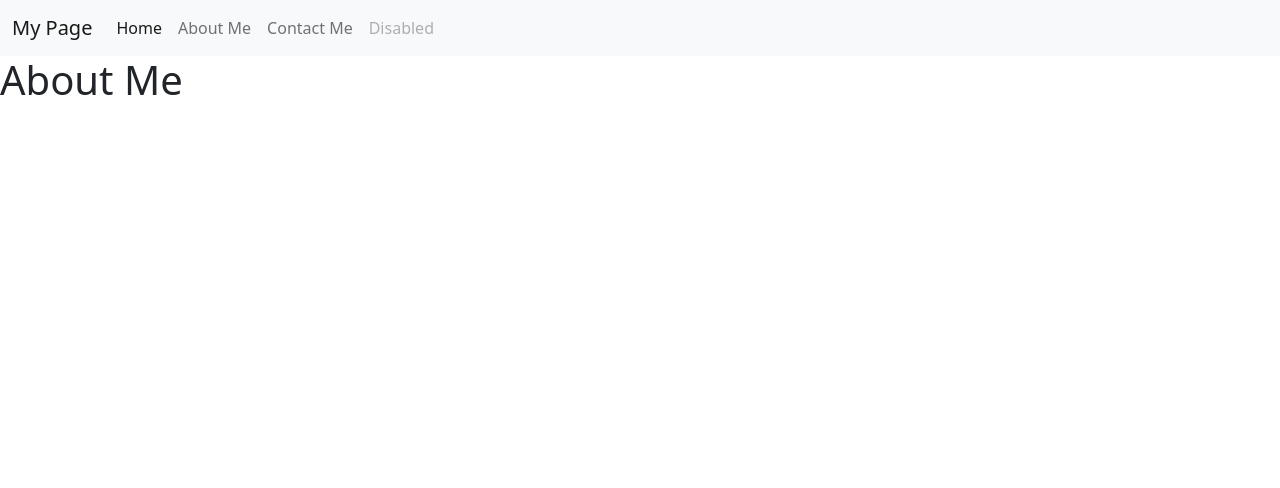
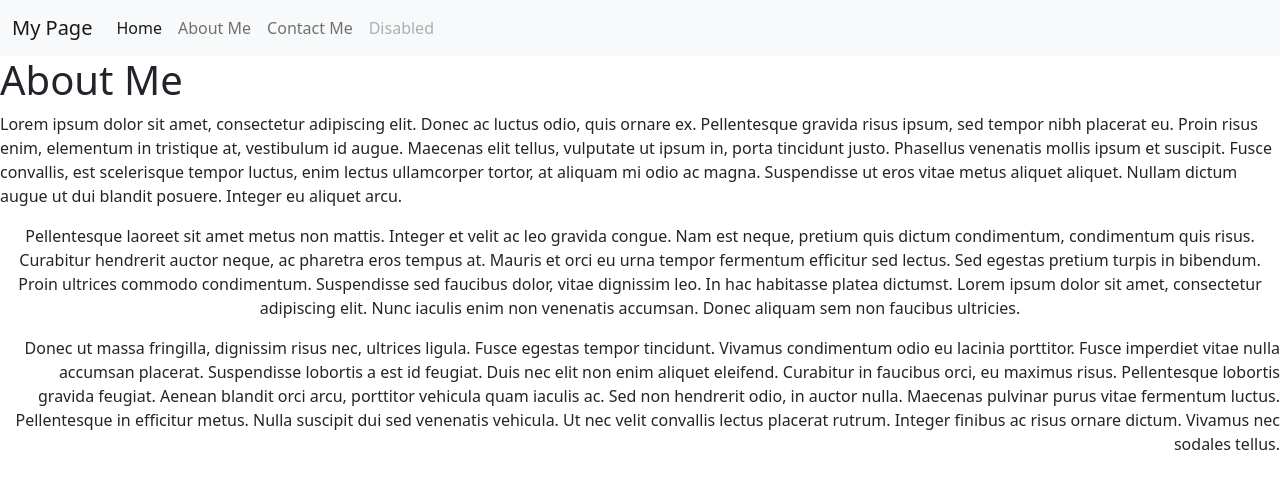
Before and after one commit to PedroHFG/desafio-um-github, a plain HTML site: page about-me.html in a window 1280 px wide. Drawn offline with nearby package versions, Linux system fonts and the light colour scheme.

Commit message:
Adicionando conteúdos na página About Me

```diff
--- a/about-me.html
+++ b/about-me.html
@@ -48,5 +48,41 @@
     </header>
 
     <h1>About Me</h1>
+
+    <p class="text-start">
+      Lorem ipsum dolor sit amet, consectetur adipiscing elit. Donec ac luctus
+      odio, quis ornare ex. Pellentesque gravida risus ipsum, sed tempor nibh
+      placerat eu. Proin risus enim, elementum in tristique at, vestibulum id
+      augue. Maecenas elit tellus, vulputate ut ipsum in, porta tincidunt justo.
+      Phasellus venenatis mollis ipsum et suscipit. Fusce convallis, est
+      scelerisque tempor luctus, enim lectus ullamcorper tortor, at aliquam mi
+      odio ac magna. Suspendisse ut eros vitae metus aliquet aliquet. Nullam
+      dictum augue ut dui blandit posuere. Integer eu aliquet arcu.
+    </p>
+
+    <p class="text-center">
+      Pellentesque laoreet sit amet metus non mattis. Integer et velit ac leo
+      gravida congue. Nam est neque, pretium quis dictum condimentum,
+      condimentum quis risus. Curabitur hendrerit auctor neque, ac pharetra eros
+      tempus at. Mauris et orci eu urna tempor fermentum efficitur sed lectus.
+      Sed egestas pretium turpis in bibendum. Proin ultrices commodo
+      condimentum. Suspendisse sed faucibus dolor, vitae dignissim leo. In hac
+      habitasse platea dictumst. Lorem ipsum dolor sit amet, consectetur
+      adipiscing elit. Nunc iaculis enim non venenatis accumsan. Donec aliquam
+      sem non faucibus ultricies.
+    </p>
+
+    <p class="text-end">
+      Donec ut massa fringilla, dignissim risus nec, ultrices ligula. Fusce
+      egestas tempor tincidunt. Vivamus condimentum odio eu lacinia porttitor.
+      Fusce imperdiet vitae nulla accumsan placerat. Suspendisse lobortis a est
+      id feugiat. Duis nec elit non enim aliquet eleifend. Curabitur in faucibus
+      orci, eu maximus risus. Pellentesque lobortis gravida feugiat. Aenean
+      blandit orci arcu, porttitor vehicula quam iaculis ac. Sed non hendrerit
+      odio, in auctor nulla. Maecenas pulvinar purus vitae fermentum luctus.
+      Pellentesque in efficitur metus. Nulla suscipit dui sed venenatis
+      vehicula. Ut nec velit convallis lectus placerat rutrum. Integer finibus
+      ac risus ornare dictum. Vivamus nec sodales tellus.
+    </p>
   </body>
 </html>
```
